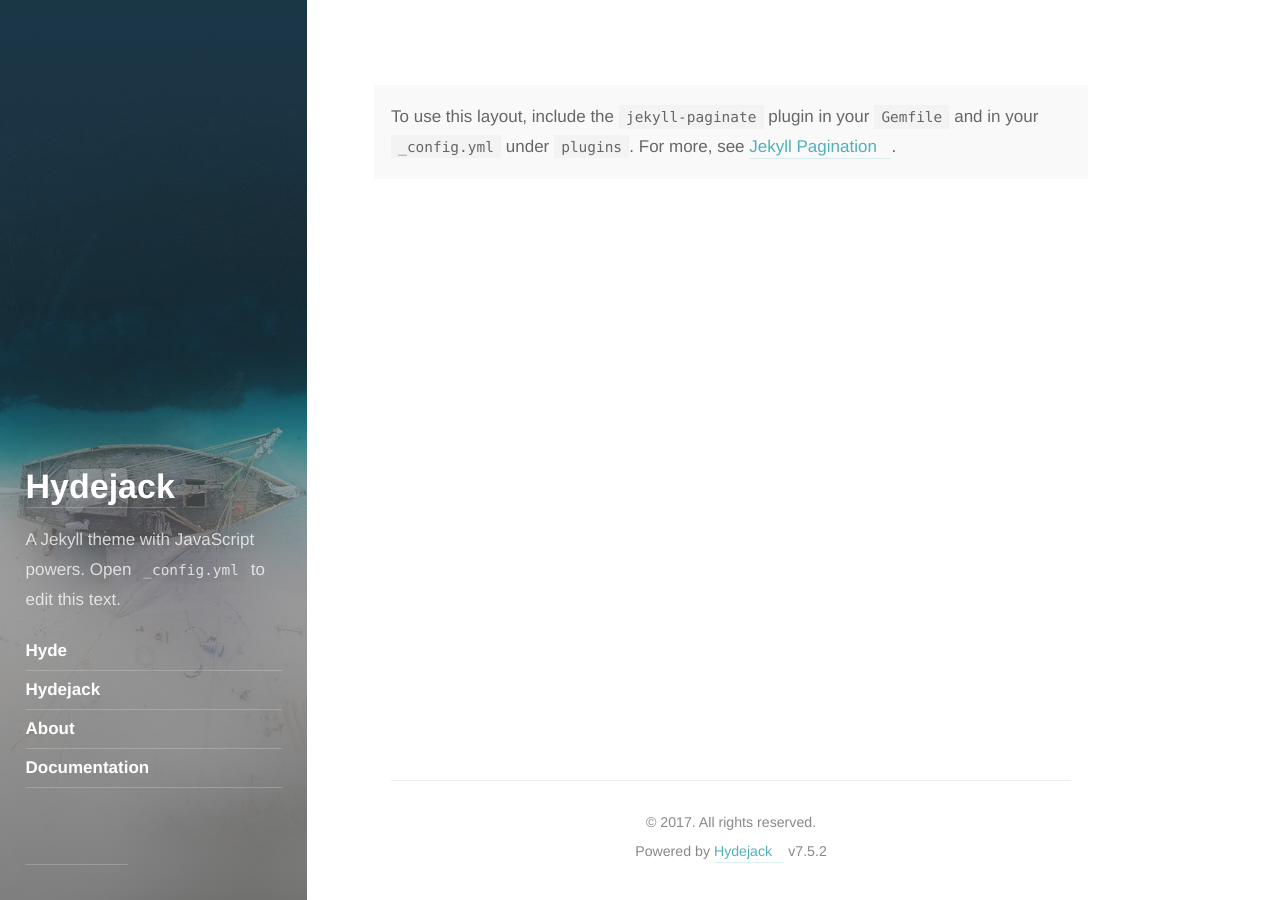
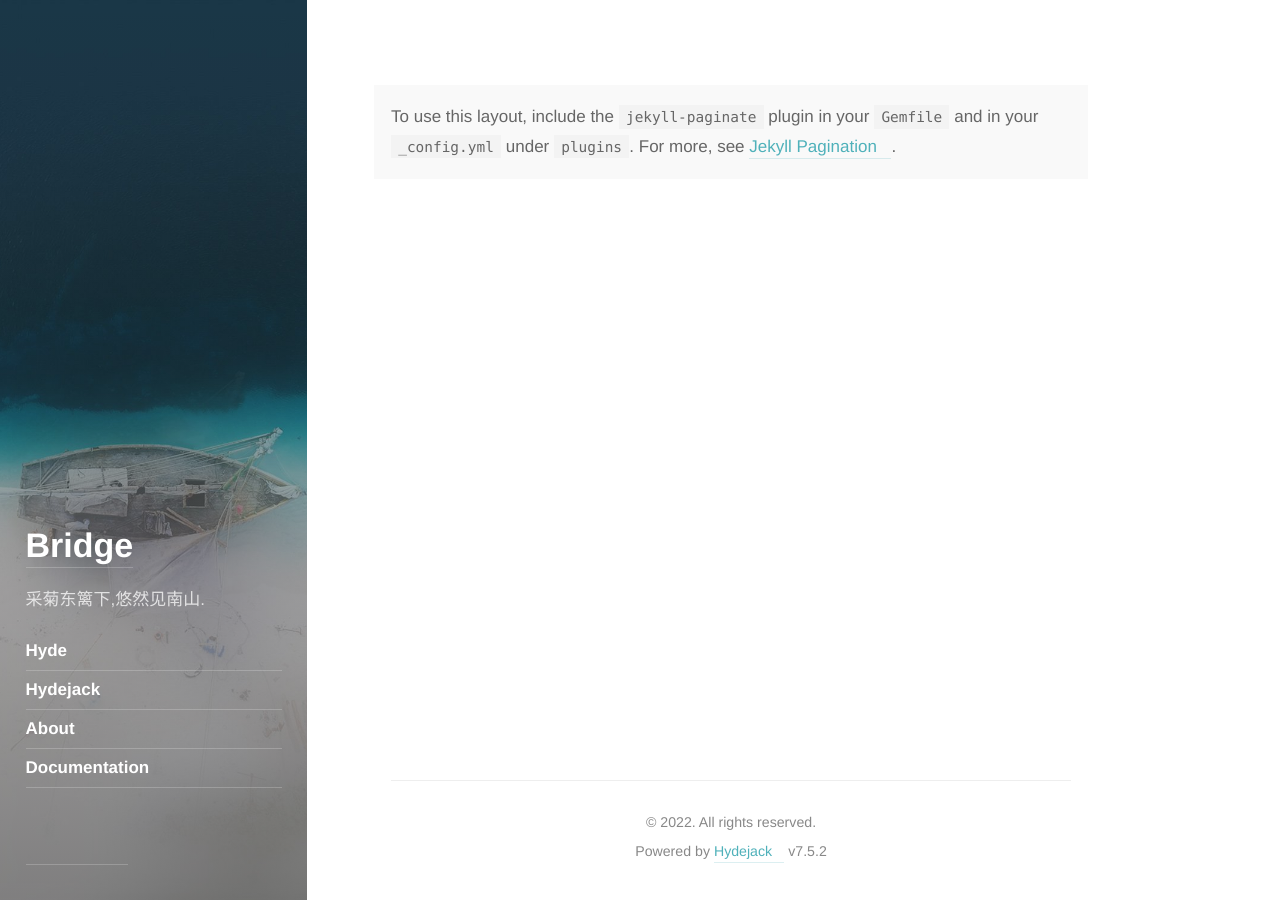
Before and after one commit to liang118/liang118.github.io, a Jekyll site: the page built from index.html, in a window 1280 px wide. Built offline with Jekyll 4.4.1, drawn with Linux system fonts in a browser that asks for light colours; the list of posts is cut into pages by our own code.

Commit message:
部分字段自定义

```diff
--- a/_config.yml
+++ b/_config.yml
@@ -22,7 +22,7 @@ baseurl:               ''
 lang:                  en
 
 # The title of your blog. Used in the sidebar and the browser tab.
-title:                 Hydejack
+title:                 Bridge
 
 # A short description (~150 chars) of the page used for the meta description tag.
 # Can use markdown, but no more than one paragraph (enforced by `>`)
@@ -33,8 +33,7 @@ description:           >
 
 # A shorter description for the sidebar.
 tagline:               >
-  A Jekyll theme with JavaScript powers.
-  Open `_config.yml` to edit this text.
+  采菊东篱下,悠然见南山.
 
 # A list of keywords for your blog
 keywords:              []
@@ -45,13 +44,13 @@ logo:                  /assets/icons/icon.png
 # This should be the same author as first entry in `_data/authors.yml`.
 # Duplication is necessary due to the `jekyll-feed`, `jekyll-seo-tag` plugin.
 author:
-  name:                <firstname> <lastname>
-  email:               <mail@domain.tld>
+  name:                <nanqiao> <liang>
+  email:               <liangnanqiao@qq.com>
   # Used by `jekyll-seo-tag`:
   # twitter:             <username>
 
 # This text will appear in a `<small>` tag in the footer of every page.
-copyright:             © 2017. All rights reserved.
+copyright:             © 2022. All rights reserved.
 
 # Add links to the footer.
 # Typically you'll want to link to your impress, cookies or privacy policy, etc.
```
